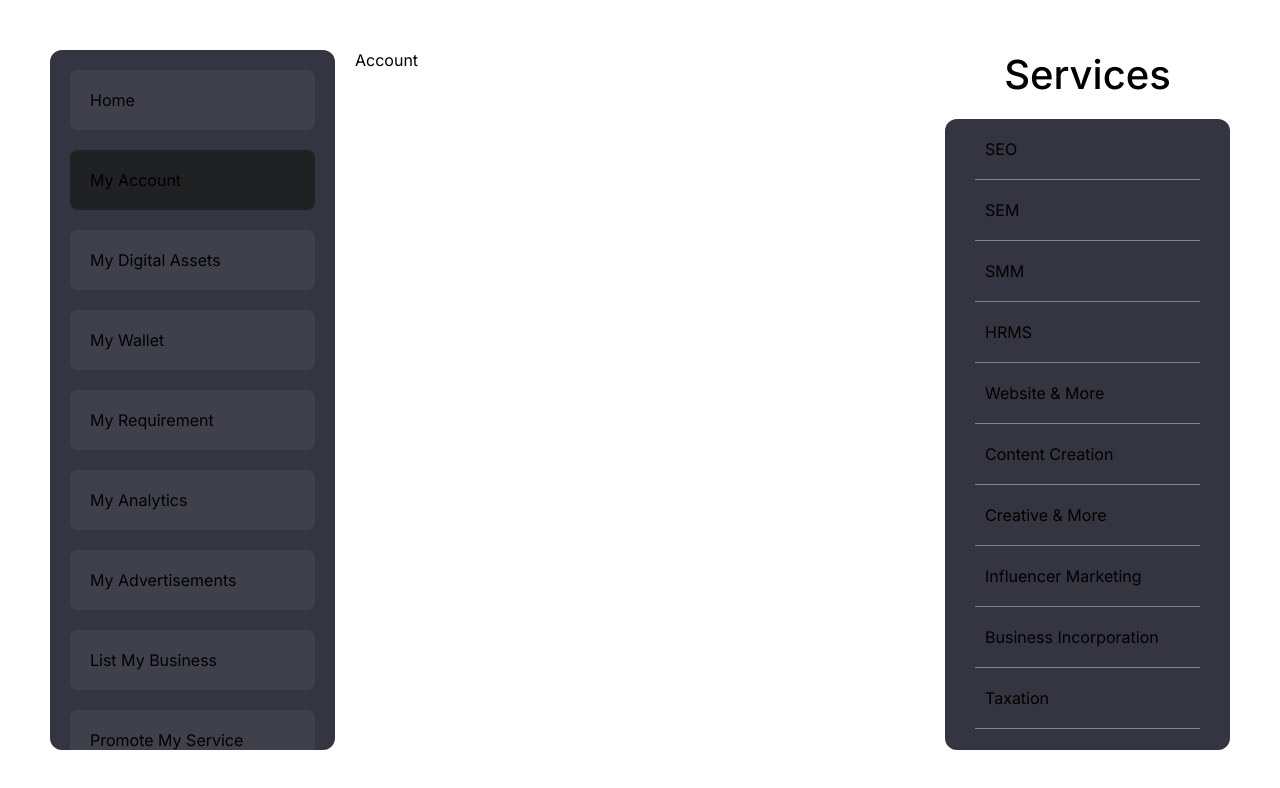
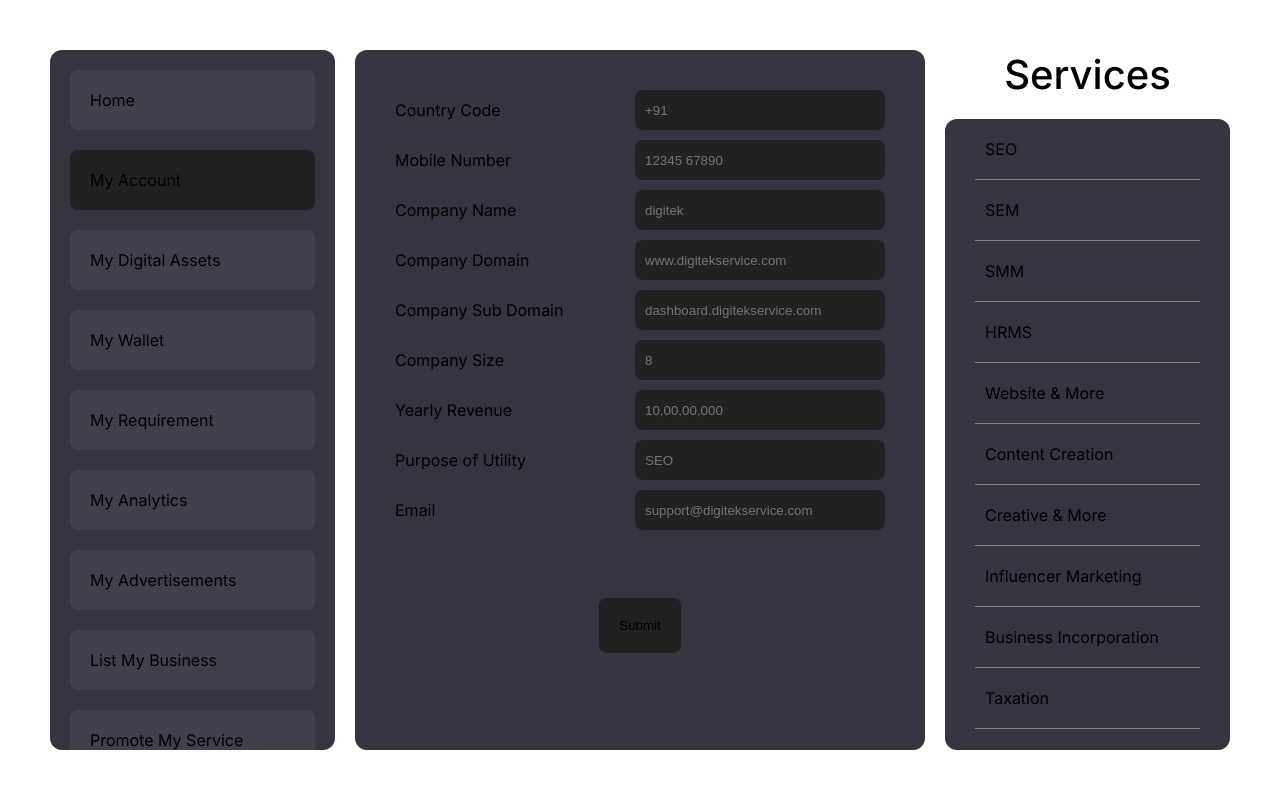
Before and after one commit to abhi-aro/digitek-dashboard, a Next.js app: page /account in a window 1280 px wide. Shown: the top 788 px of the page. Built offline with nearby package versions, Linux system fonts and the light colour scheme; no server answers.

Commit message:
Updated Login and Signup

```diff
--- /dev/null
+++ b/Styles/Account/Account.module.css
@@ -0,0 +1,92 @@
+.container {
+  height: 100%;
+  overflow: scroll;
+  border-radius: 12px;
+  background-color: #343540;
+
+  display: flex;
+  flex-direction: column;
+}
+
+.container::-webkit-scrollbar {
+  display: none;
+}
+
+.formWrapper {
+  padding: 20px;
+  margin: 20px;
+  height: 100%;
+
+  display: flex;
+  flex-direction: column;
+  gap: 10px;
+
+  overflow: scroll;
+}
+
+.formWrapper::-webkit-scrollbar {
+  display: none;
+}
+
+.inputContainer {
+  display: flex;
+  gap: 10px;
+}
+
+.label {
+  flex: 1;
+  cursor: pointer;
+  margin-block: 10px;
+}
+
+.input {
+  flex: 1;
+  outline: none;
+  border: none;
+  background-color: transparent;
+  background-color: rgb(32, 33, 35);
+  padding: 10px;
+  border-radius: 8px;
+}
+
+.input:focus {
+  outline: 4px solid rgb(32, 33, 35);
+}
+
+.submitButton {
+  width: fit-content;
+  margin: auto;
+  padding: 20px;
+  border-radius: 8px;
+  background-color: rgb(32, 33, 35);
+  cursor: pointer;
+  transition: 0.3s;
+  border: none;
+}
+
+.submitButton:hover {
+  background-color: rgb(63, 64, 75);
+}
+
+@media only screen and (max-width: 750px) {
+  .container {
+    border-radius: 0px;
+  }
+
+  .formWrapper {
+    margin-block: 40px 0px;
+    margin-inline: 30px;
+  }
+
+  .inputContainer {
+    flex-direction: column;
+  }
+
+  .label {
+    margin: 0;
+  }
+
+  .input {
+    padding-block: 20px;
+  }
+}
--- a/app/account/page.jsx
+++ b/app/account/page.jsx
@@ -1,7 +1,152 @@
-import React from "react";
+"use client";
+
+import React, { useEffect, useState } from "react";
+import Styles from "../../Styles/Account/Account.module.css";
+import { v4 as uuidv4 } from "uuid";
+import { api_UpdateUser } from "../api/Authentication";
+import { useSession } from "next-auth/react";
 
 const Account = () => {
-  return <div>Account</div>;
+  const { data: session } = useSession();
+
+  const [userInfo, setUserInfo] = useState([
+    {
+      key: "country_code",
+      type: "text",
+      label: "Country Code",
+      value: "",
+      placeholder: "+91",
+    },
+    {
+      key: "mobile_no",
+      type: "number",
+      label: "Mobile Number",
+      value: "",
+      placeholder: "12345 67890",
+    },
+    {
+      key: "company_name",
+      type: "text",
+      label: "Company Name",
+      value: "",
+      placeholder: "digitek",
+    },
+    {
+      key: "company_domain",
+      type: "text",
+      label: "Company Domain",
+      value: "",
+      placeholder: "www.digitekservice.com",
+    },
+    {
+      key: "company_sub_domain",
+      type: "text",
+      label: "Company Sub Domain",
+      value: "",
+      placeholder: "dashboard.digitekservice.com",
+    },
+    {
+      key: "company_size",
+      type: "number",
+      label: "Company Size",
+      value: "",
+      placeholder: "8",
+    },
+    {
+      key: "yearly_revenue",
+      type: "number",
+      label: "Yearly Revenue",
+      value: "",
+      placeholder: "10,00,00,000",
+    },
+    {
+      key: "purpose_of_utility",
+      type: "text",
+      label: "Purpose of Utility",
+      value: "",
+      placeholder: "SEO",
+    },
+    {
+      key: "email",
+      type: "text",
+      label: "Email",
+      value: "",
+      placeholder: "support@digitekservice.com",
+    },
+  ]);
+
+  useEffect(() => {
+    (async () => {
+      const response = await api_UpdateUser({
+        data: { email: session?.user?.email },
+      });
+
+      const resbody = response?.data?.body?.data;
+
+      setUserInfo((prev) => {
+        const newUserInfo = prev?.map((el) => {
+          return { ...el, value: resbody?.[el?.key] };
+        });
+
+        return [...newUserInfo];
+      });
+    })();
+  }, []);
+
+  const handleSubmit = async (e) => {
+    e.preventDefault();
+
+    const formData = new FormData(e.target);
+    let data = {};
+
+    userInfo?.forEach((el) => {
+      data = {
+        ...data,
+        [el?.key]: formData.get(el?.key),
+        email: session?.user?.email,
+      };
+    });
+    const response = await api_UpdateUser({ data });
+  };
+
+  return (
+    <div className={Styles.container}>
+      <form className={Styles.formWrapper} onSubmit={handleSubmit}>
+        {userInfo?.map((el) => {
+          return <FormInput key={uuidv4()} data={el} />;
+        })}
+        <button className={Styles.submitButton} type="submit">
+          Submit
+        </button>
+      </form>
+    </div>
+  );
+};
+
+const FormInput = ({ data }) => {
+  const [value, setValue] = useState(data?.value || "");
+
+  const handleValueChange = (e) => {
+    setValue(e.target.value);
+  };
+
+  return (
+    <div className={Styles.inputContainer}>
+      <label htmlFor={data?.key} className={Styles.label}>
+        {data?.label}
+      </label>
+      <input
+        type={data?.type}
+        id={data?.key}
+        disabled={data?.key == "email"}
+        name={data?.key}
+        placeholder={data?.placeholder}
+        value={value}
+        onChange={handleValueChange}
+        className={Styles.input}
+      />
+    </div>
+  );
 };
 
 export default Account;
--- /dev/null
+++ b/app/api/Authentication.jsx
@@ -0,0 +1,42 @@
+import { postApi } from "./apiCalls";
+
+export async function api_CreateUser({ data }) {
+  let url =
+    "https://q68elgriue.execute-api.ap-south-1.amazonaws.com/prod/check_create_user_digitek";
+  let headers = {
+    "x-api-key": "0uOidSnt9l3mFrjeA0jpD7jdDNIf4eVHosNaL39d",
+    Authorization: "I1Cg4SwS0RrePU2R5j9focUpIQBJ3gzh",
+    "Content-Type": "application/json",
+  };
+  let body = JSON.stringify({
+    first_name: data?.given_name,
+    last_name: data?.family_name,
+    country_code: "+91",
+    email: data?.email,
+    dob: "",
+  });
+
+  return postApi(url, body, headers);
+}
+
+export async function api_UpdateUser({ data }) {
+  let url =
+    "https://q68elgriue.execute-api.ap-south-1.amazonaws.com/prod/basic_details_update";
+  let headers = {
+    "x-api-key": "0uOidSnt9l3mFrjeA0jpD7jdDNIf4eVHosNaL39d",
+    authorizationtoken: "I1Cg4SwS0RrePU2R5j9focUpIQBJ3gzh",
+    "Content-Type": "application/json",
+  };
+  let body = JSON.stringify({
+    country_code: data?.country_code || "",
+    mobile_no: data?.mobile_no || "",
+    company_name: data?.company_name || "",
+    company_domain: data?.company_domain || "",
+    company_sub_domain: data?.company_sub_domain || "",
+    company_size: data?.company_size || "",
+    yearly_revenue: data?.yearly_revenue || "",
+    purpose_of_utility: [data?.purpose_of_utility || ""] || [],
+    email: data?.email || "",
+  });
+  return postApi(url, body, headers);
+}
--- /dev/null
+++ b/app/api/apiCalls.jsx
@@ -0,0 +1,76 @@
+import axios from "axios";
+
+export function getApi(url, headers) {
+  return new Promise(function (resolve, reject) {
+    axios({
+      method: "get",
+      url: url,
+      headers: headers,
+    })
+      .then((res) => {
+        resolve(res);
+      })
+      .catch((err) => {
+        console.log({ url, err });
+
+        resolve(err?.response || err);
+      });
+  });
+}
+
+export function postApi(url, data, headers) {
+  return new Promise(function (resolve, reject) {
+    axios({
+      method: "post",
+      url: url,
+      headers: headers,
+      data: data,
+    })
+      .then((res) => {
+        resolve(res);
+      })
+      .catch((err) => {
+        console.log({ url, err });
+
+        resolve(err?.response || err);
+      });
+  });
+}
+
+export function putApi(url, data, headers) {
+  return new Promise(function (resolve, reject) {
+    axios({
+      method: "put",
+      url: url,
+      headers: headers,
+      data: data,
+    })
+      .then((res) => {
+        resolve(res);
+      })
+      .catch((err) => {
+        console.log({ url, err });
+
+        resolve(err?.response || err);
+      });
+  });
+}
+
+export function deleteApi(url, data, headers) {
+  return new Promise(function (resolve, reject) {
+    axios({
+      method: "delete",
+      url: url,
+      headers: headers,
+      data: data,
+    })
+      .then((res) => {
+        resolve(res);
+      })
+      .catch((err) => {
+        console.log({ url, err });
+
+        resolve(err?.response || err);
+      });
+  });
+}
--- a/app/api/auth/[...nextauth]/options.ts
+++ b/app/api/auth/[...nextauth]/options.ts
@@ -1,6 +1,7 @@
 import type { NextAuthOptions } from "next-auth";
 import GoogleProvider from "next-auth/providers/google";
 import CredentialsProvider from "next-auth/providers/credentials";
+import { api_CreateUser } from "../../Authentication";
 
 export const options: NextAuthOptions = {
   providers: [
@@ -8,32 +9,38 @@ export const options: NextAuthOptions = {
       clientId: process.env.GOOGLE_CLIENT_ID,
       clientSecret: process.env.GOOGLE_CLIENT_SECRET,
     }),
-    CredentialsProvider({
-      name: "Credentials",
-      credentials: {
-        username: {
-          label: "Username:",
-          type: "text",
-          placeholder: "your-cool-username",
-        },
-        password: {
-          label: "Password:",
-          type: "password",
-          placeholder: "your-lame-password",
-        },
-      },
-      async authorize(credentials) {
-        // Retrieve Data, verify user
-        const user = { id: "69", name: "Abhishek", password: "cmplx_dev" };
-        if (
-          credentials?.username === user.name &&
-          credentials?.password === user.password
-        ) {
-          return user;
-        } else {
-          return null;
-        }
-      },
-    }),
+    // CredentialsProvider({
+    //   name: "Credentials",
+    //   credentials: {
+    //     email: {
+    //       label: "Email:",
+    //       type: "text",
+    //       placeholder: "Email",
+    //     },
+    //     password: {
+    //       label: "Password:",
+    //       type: "password",
+    //       placeholder: "Password",
+    //     },
+    //   },
+    //   async authorize(credentials) {
+    //     // Retrieve Data, verify user
+    //     const user = { id: "69", name: "Abhishek", password: "cmplx_dev" };
+    //     if (
+    //       credentials?.username === user.name &&
+    //       credentials?.password === user.password
+    //     ) {
+    //       return user;
+    //     } else {
+    //       return null;
+    //     }
+    //   },
+    // }),
   ],
+  callbacks: {
+    async signIn(params) {
+      const response = await api_CreateUser({ data: params.profile });
+      return response?.data?.body?.success;
+    },
+  },
 };
--- /dev/null
+++ b/app/context/client-provider.tsx
@@ -0,0 +1,13 @@
+"use client";
+
+import { SessionProvider } from "next-auth/react";
+
+export default function Provider({
+  children,
+  session,
+}: {
+  children: React.ReactNode;
+  session: any;
+}): React.ReactNode {
+  return <SessionProvider session={session}>{children}</SessionProvider>;
+}
--- a/app/layout.jsx
+++ b/app/layout.jsx
@@ -3,6 +3,9 @@ import "./globals.css";
 import { Inter } from "next/font/google";
 import Services from "../Components/Services/Services";
 import Header from "../Components/Header/Header";
+import Provider from "./context/client-provider";
+import { getServerSession } from "next-auth";
+import { options } from "./api/auth/[...nextauth]/options";
 
 const inter = Inter({ subsets: ["latin"] });
 
@@ -11,10 +14,12 @@ export const metadata = {
   description: "",
 };
 
-export default function RootLayout({ children }) {
+export default async function RootLayout({ children }) {
+  const session = await getServerSession(options);
   return (
     <html lang="en">
       <body className={inter.className}>
+        <Provider session={session}>
           <Header />
           <div className="layoutWrapper">
             <div className="layoutMenu">
@@ -25,6 +30,7 @@ export default function RootLayout({ children }) {
               <Services />
             </div>
           </div>
+        </Provider>
       </body>
     </html>
   );
--- a/package.json
+++ b/package.json
@@ -9,6 +9,7 @@
     "lint": "next lint"
   },
   "dependencies": {
+    "axios": "^1.5.0",
     "dotenv": "^16.3.1",
     "next": "13.4.7",
     "next-auth": "^4.22.1",
```
Also changed, not shown: Components/HomePage/HomePage.jsx (+12 -1 lines), app/api/Communication.jsx (added, +16 -0 lines), 1 other file (tests, documents, lock files or other folders). Lines whose indentation alone changed are shown as unchanged.
